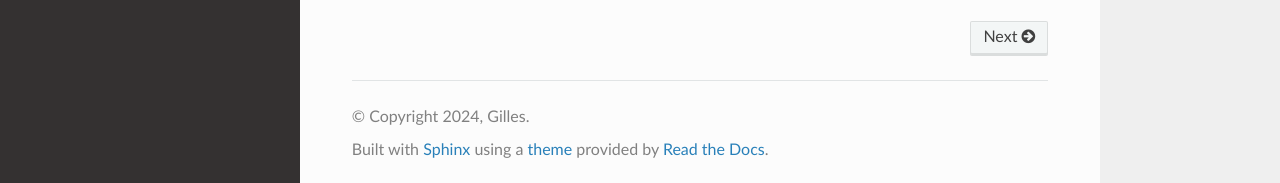
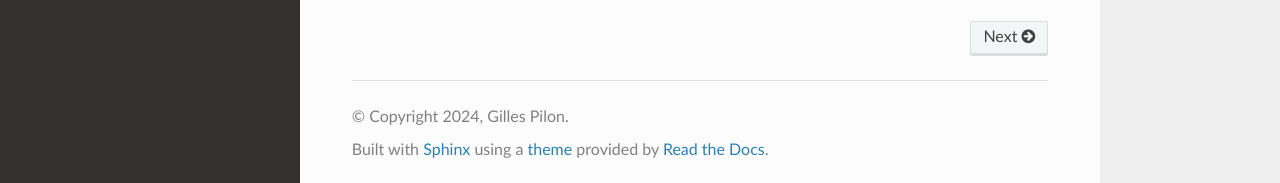
Before and after one commit to gillespilon/datasense, a Sphinx documentation site: the page built from docs/source/index.rst, in a window 1280 px wide and 1063 px high. Shown: the part 877-1060 px from the top of the window. Built offline with Sphinx 7.4.7 and the Read the Docs theme 2.0.0, drawn with Linux system fonts in a browser that asks for light colours; some of the changed lines change nothing that is shown.

Commit message:
Update content

```diff
--- a/docs/source/conf.py
+++ b/docs/source/conf.py
@@ -13,23 +13,22 @@
 # https://www.sphinx-doc.org/en/master/usage/configuration.html#project-information
 
 project = 'datasense'
-copyright = '2024, Gilles'
+copyright = '2024, Gilles Pilon'
 author = 'Gilles'
-release = '2024-04-19'
+release = '0.9.0'
 
 # -- General configuration ---------------------------------------------------
 # https://www.sphinx-doc.org/en/master/usage/configuration.html#general-configuration
 
 extensions = [
     'sphinx.ext.autodoc',
-    'sphinx.ext.autosummary',
     'sphinx.ext.napoleon',
 ]
 # The suffix(es) of source filenames.
 # You can specify multiple suffix as a list of string:
 
-# source_suffix = ['.rst', '.md']
-source_suffix = '.rst'
+source_suffix = ['.rst', '.md']
+# source_suffix = '.rst'
 
 # The master toctree document
 master_doc = 'index'
```
